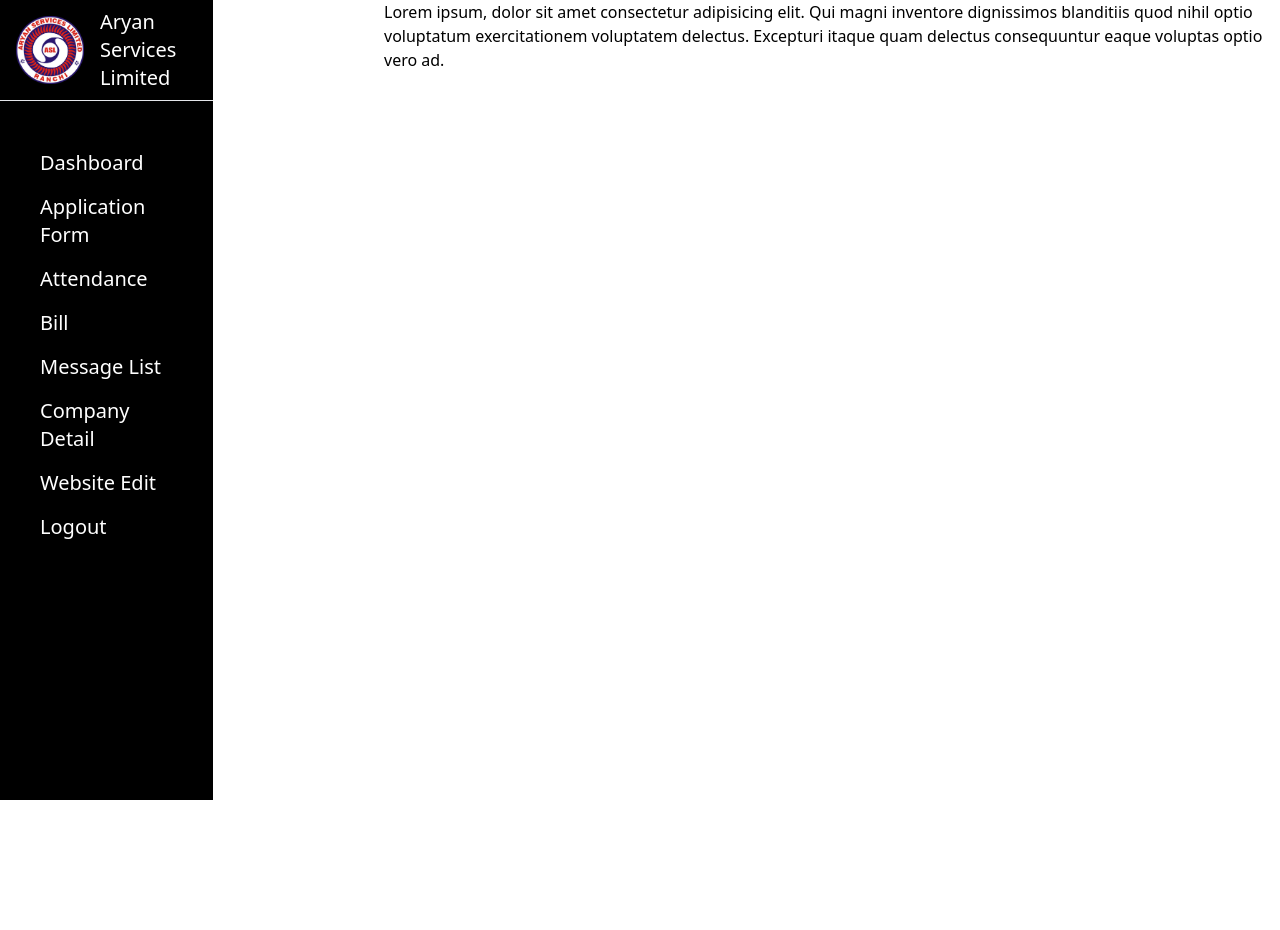
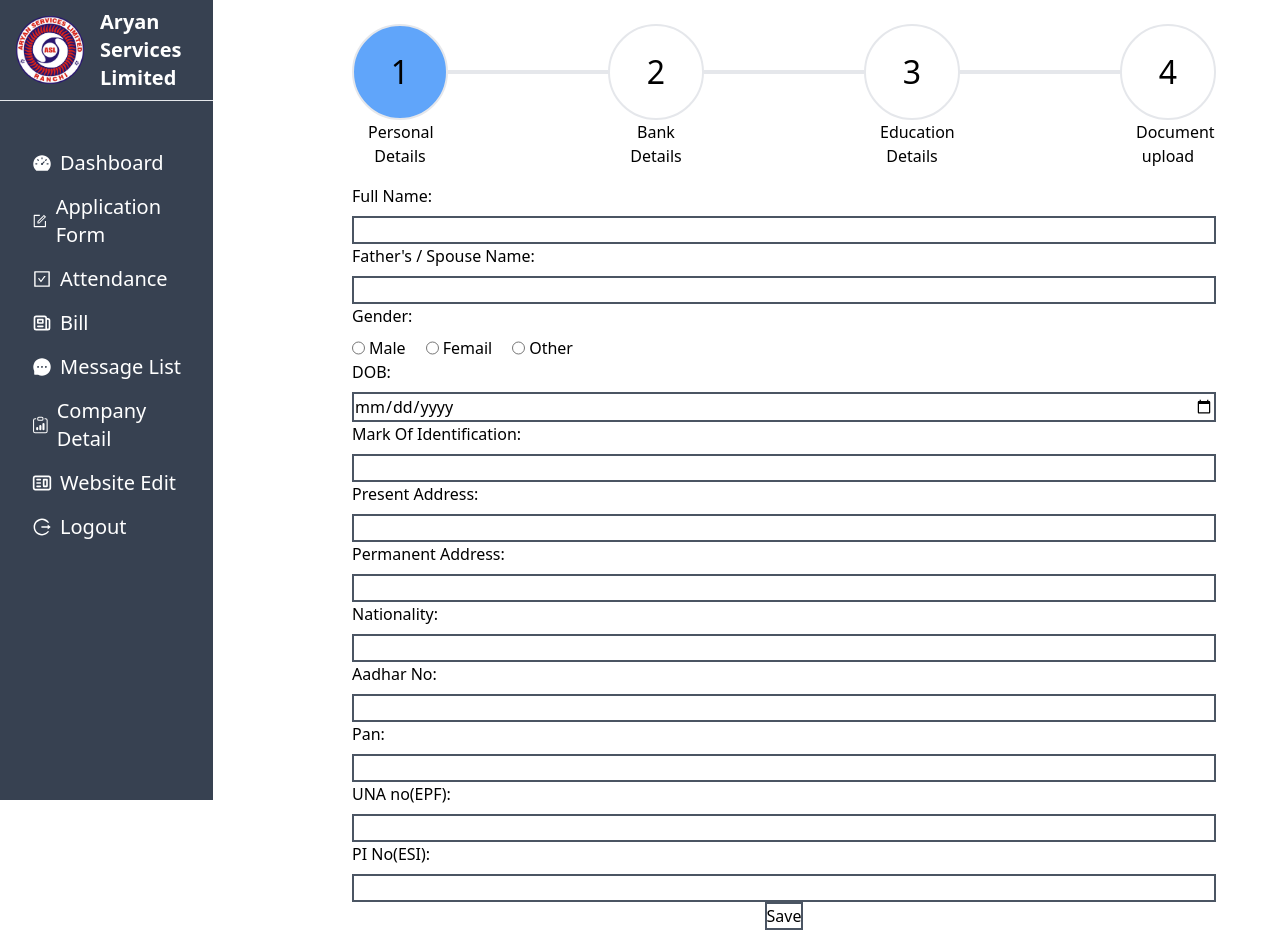
Before and after one commit to Raushan132/aryan_services, a React (Vite) app: page /admin/application in a window 1280 px wide. Before the commit the page ends 800 px from the top, so only its background shows below. Built offline with nearby package versions, Linux system fonts and the light colour scheme.

Commit message:
add multistep logic component

```diff
--- a/package.json
+++ b/package.json
@@ -10,8 +10,10 @@
   },
   "dependencies": {
     "aos": "^2.3.4",
+    "formik": "^2.2.9",
     "react": "^18.2.0",
     "react-dom": "^18.2.0",
+    "react-icons": "^4.7.1",
     "react-router-dom": "^6.8.1",
     "swiper": "^9.0.5"
   },
--- a/src/Admin.jsx
+++ b/src/Admin.jsx
@@ -1,23 +1,28 @@
 import React from 'react'
 import { Route, Routes } from 'react-router-dom'
-import Application from './assets/backcomp/Application'
+import Application from './assets/backcomp/application/Application'
 import Dashboard from './assets/backcomp/Dashboard'
 import Sidebar from './assets/backcomp/Sidebar'
 import Error from './assets/component/error/Error'
+
+
 
 const Admin = () => {
   return (
     <>
 
       <Sidebar />
+      <div className="md:ml-72">
+
       <Routes>
 
 
           <Route path="/dashboard" element={<Dashboard />} />
-          <Route path="application" element={<Application />} />
+          <Route path="/application" element={<Application />} />
           <Route path="*" element={<Error />}/>
 
       </Routes>
+      </div>
     </>
   )
 }
--- a/src/assets/backcomp/Application.jsx
+++ /dev/null
@@ -1,13 +0,0 @@
-import React from 'react'
-
-const Application = () => {
-  return (
-    <>
-      <div className="md:ml-96">
-        Lorem ipsum, dolor sit amet consectetur adipisicing elit. Qui magni inventore dignissimos blanditiis quod nihil optio voluptatum exercitationem voluptatem delectus. Excepturi itaque quam delectus consequuntur eaque voluptas optio vero ad.
-      </div>
-    </>
-  )
-}
-
-export default Application
--- a/src/assets/backcomp/Sidebar.jsx
+++ b/src/assets/backcomp/Sidebar.jsx
@@ -1,35 +1,62 @@
-import React from 'react'
+import React, { useEffect, useState } from 'react'
+import {AiFillDashboard,AiOutlineForm,AiOutlineCheckSquare,AiFillMessage,AiOutlineLogout} from 'react-icons/ai';
+import {HiOutlineNewspaper} from 'react-icons/hi'
+import {BsClipboardData} from 'react-icons/bs'
+import {CgWebsite} from 'react-icons/cg'
+import { Link } from 'react-router-dom';
+
 
 
 const Sidebar = () => {
+
+  const[hamburger,setHamburger]= useState(true)
+  window.addEventListener("resize",
+  ()=>{setHamburger(window.innerWidth>639)})
+
+  const handleHamClick= ()=>{
+    setHamburger(!hamburger)
+  }
+
+
+
+
+
+
+
+
   return (
     <>
-      <div className="fixed w-full">
-        <div className="h-screen  md:w-1/3 lg:w-1/4 xl:w-1/6 bg-black text-white">
+
+
+      <div className=" ">
+        <div className={`fixed z-50 h-screen ${hamburger?" sm:w-1/3 lg:w-1/4 xl:w-1/6 w-full ":"w-0"} transition-all overflow-hidden  bg-gray-700 text-white`}>
           <div className="">
             <div className=" ">
+            <i onClick={handleHamClick} className="fa fa-close text-red-500 text-3xl flex justify-end -translate-x-5 translate-y-2 sm:hidden" />
               <div className="flex  justify-center items-center">
                 <img className='w-[100px] p-4' src="../images/Logo.png" alt="" />
-                <div className="text-xl">Aryan Services Limited</div>
+                <div className="md:text-xl font-bold">Aryan Services Limited</div>
               </div>
               <hr className="w-full " />
             </div>
-            <ul className='w-full flex flex-col  mt-10 '>
-              <li className='w-full flex flex-col   text-xl'>
-                <a className="w-full px-10 py-2 text-center md:text-start hover:bg-gray-500" href="">Dashboard</a>
-                <a className="w-full px-10 py-2 text-center md:text-start hover:bg-gray-500" href="">Application Form</a>
-                <a className="w-full px-10 py-2 text-center md:text-start hover:bg-gray-500" href="">Attendance</a>
-                <a className="w-full px-10 py-2 text-center md:text-start hover:bg-gray-500" href="">Bill</a>
-                <a className="w-full px-10 py-2 text-center md:text-start hover:bg-gray-500" href="">Message List</a>
-                <a className="w-full px-10 py-2 text-center md:text-start hover:bg-gray-500" href="">Company Detail</a>
-                <a className="w-full px-10 py-2 text-center md:text-start hover:bg-gray-500" href="">Website Edit</a>
-                <a className="w-full px-10 py-2 text-center md:text-start hover:bg-gray-500" href="">Logout</a>
+
+            <ul className='w-full   mt-10 '>
+              <li className='w-full flex flex-col  text-md md:text-xl'>
+                <Link  className="w-full px-8 py-2  md:text-start hover:bg-gray-500 flex items-center gap-2" to="/dashboard"><AiFillDashboard />Dashboard</Link >
+                <Link className="w-full px-8 py-2  md:text-start hover:bg-gray-500 flex items-center gap-2" to="/application"><AiOutlineForm />Application Form</Link>
+                <a className="w-full px-8 py-2  md:text-start hover:bg-gray-500 flex items-center gap-2" href=""><AiOutlineCheckSquare />Attendance</a>
+                <a className="w-full px-8 py-2  md:text-start hover:bg-gray-500 flex items-center gap-2" href=""><HiOutlineNewspaper />Bill</a>
+                <a className="w-full px-8 py-2  md:text-start hover:bg-gray-500 flex items-center gap-2" href=""><AiFillMessage />Message List</a>
+                <a className="w-full px-8 py-2  md:text-start hover:bg-gray-500 flex items-center gap-2" href=""><BsClipboardData />Company Detail</a>
+                <a className="w-full px-8 py-2  md:text-start hover:bg-gray-500 flex items-center gap-2" href=""><CgWebsite />Website Edit</a>
+                <a className="w-full px-8 py-2  md:text-start hover:bg-gray-500 flex items-center gap-2" href=""><AiOutlineLogout/>Logout</a>
               </li>
             </ul>
           </div>
         </div>
 
       </div>
+      <i onClick={handleHamClick} className='fa-solid fa-bars translate-x-5 translate-y-5 z-50 text-3xl  sm:hidden' />
     </>
   )
 }
--- /dev/null
+++ b/src/assets/backcomp/application/Application.jsx
@@ -0,0 +1,19 @@
+import React from 'react'
+import MultiStep from './MultiStep'
+import PersonalForm from './PersonalForm'
+
+const Application = () => {
+
+
+
+  return (
+    <>
+
+         <MultiStep />
+         <PersonalForm />
+
+    </>
+  )
+}
+
+export default Application
--- /dev/null
+++ b/src/assets/backcomp/application/MultiStep.jsx
@@ -0,0 +1,55 @@
+import React, { useState } from 'react'
+import { handleLineStep,handleStep } from './MultiStepLogin'
+
+const MultiStep = () => {
+     const[step,setStep] = useState(1)
+    return (
+        <>
+            <div className="">
+
+                <div className=" flex justify-center items-center mb-10 ">
+
+
+                    <div className="flex flex-col items-center  translate-y-6">
+                        <div className={handleStep(1,step)}>
+                            <h1 className='text-[32px]'>1</h1>
+                        </div>
+                        <div className="w-16 text-center">Personal Details</div>
+                    </div>
+
+                    {/* line between */}
+                    <div className={handleLineStep(2,step)}></div>
+
+                    <div className="flex flex-col items-center  translate-y-6">
+                        <div className={handleStep(2,step)}>
+                            <h1 className='text-[32px]'>2</h1>
+                        </div>
+                        <div className="w-16 text-center">Bank Details</div>
+                    </div>
+
+                    {/* line between */}
+                    <div className={handleLineStep(3,step)}></div>
+
+                    <div className="flex flex-col items-center  translate-y-6">
+                        <div className={handleStep(3,step)}>
+                            <h1 className='text-[32px]'>3</h1>
+                        </div>
+                        <div className="w-16 text-center">Education Details</div>
+                    </div>
+                    {/* line between */}
+                    <div className={handleLineStep(4,step)}></div>
+
+                    <div className="flex flex-col items-center  translate-y-6">
+                        <div className={handleStep(4,step)}>
+                            <h1 className='text-[32px]'>4</h1>
+                        </div>
+                        <div className="w-16 text-center">Document upload</div>
+                    </div>
+
+                </div>
+            </div>
+        </>
+    )
+}
+
+export default MultiStep
--- /dev/null
+++ b/src/assets/backcomp/application/MultiStepLogin.jsx
@@ -0,0 +1,24 @@
+import React from "react";
+
+
+
+
+    const activeClass={
+        completed:"bg-green-400 text-white transition w-24 h-24 rounded-full border-2 flex justify-center items-center",
+         working:"bg-blue-400 w-24 h-24 rounded-full  border-2 flex justify-center items-center",
+        notWorking:"bg-white w-24 h-24 rounded-full  border-2 flex justify-center items-center",
+
+    }
+
+    const activeLineStyle={
+        completed:"w-40  border-2 border-green-400",
+        working:"w-40  border-2 border-blue-400",
+        notWorking:"w-40  border-2 "
+    }
+  export  const handleLineStep = (val,step)=>{
+        return step>=val?activeLineStyle.completed:activeLineStyle.notWorking
+    }
+  export  const handleStep= (val,step)=>{
+        // console.log(val);
+       return step>val?activeClass.completed:step==val?activeClass.working:activeClass.notWorking
+    }
--- /dev/null
+++ b/src/assets/backcomp/application/PersonalForm.jsx
@@ -0,0 +1,75 @@
+import React from 'react'
+
+const PersonalForm = () => {
+
+    return (
+        <>
+
+            <div className="mx-16">
+                <form>
+                    <div className='flex flex-col  gap-2'>
+                        <label htmlFor="">Full Name:</label>
+                        <input type="text" name="" id="" className='border-2 border-gray-600' />
+                    </div>
+                    <div className='flex flex-col  gap-2'>
+                        <label htmlFor="">Father's / Spouse Name:</label>
+                        <input type="text" name="" id="" className='border-2 border-gray-600' />
+                    </div>
+                    <div className='flex flex-col  gap-2'>
+                        <label htmlFor="">Gender:</label>
+                        <div className="flex gap-5">
+                           <span className='flex gap-1'> <input type="radio" name="gender" className='border-2 border-gray-600' />Male</span>
+                            <span className='flex gap-1'><input type="radio" name="gender"  className='border-2 border-gray-600' />Femail</span>
+                            <span className='flex gap-1'><input type="radio" name="gender"  className='border-2 border-gray-600' />Other</span>
+                        </div>
+                    </div>
+                    <div className='flex flex-col  gap-2'>
+                        <label htmlFor="">DOB:</label>
+                        <input type="date" name="" id="" className='border-2 border-gray-600' />
+                    </div>
+                    <div className='flex flex-col  gap-2'>
+                        <label htmlFor="">Mark Of Identification:</label>
+                        <input type="text" name="" id="" className='border-2 border-gray-600' />
+                    </div>
+                    <div className='flex flex-col  gap-2'>
+                        <label htmlFor="">Present Address:</label>
+                        <input type="text" name="" id="" className='border-2 border-gray-600' />
+                    </div>
+                    <div className='flex flex-col  gap-2'>
+                        <label htmlFor="">Permanent Address:</label>
+                        <input type="text" name="" id="" className='border-2 border-gray-600' />
+                    </div>
+                    <div className='flex flex-col  gap-2'>
+                        <label htmlFor="">Nationality:</label>
+                        <input type="text" name="" id="" className='border-2 border-gray-600' />
+                    </div>
+                    <div className='flex flex-col  gap-2'>
+                        <label htmlFor="">Aadhar No:</label>
+                        <input type="text" name="" id="" className='border-2 border-gray-600' />
+                    </div>
+                    <div className='flex flex-col  gap-2'>
+                        <label htmlFor="">Pan:</label>
+                        <input type="text" name="" id="" className='border-2 border-gray-600' />
+                    </div>
+                    <div className='flex flex-col  gap-2'>
+                        <label htmlFor="">UNA no(EPF):</label>
+                        <input type="text" name="" id="" className='border-2 border-gray-600' />
+                    </div>
+                    <div className='flex flex-col  gap-2'>
+                        <label htmlFor="">PI No(ESI):</label>
+                        <input type="text" name="" id="" className='border-2 border-gray-600' />
+                    </div>
+
+                    <div className='flex flex-col items-center justify-center'>
+
+                        <input type="submit" name="" value="Save" className='border-2 border-gray-600' />
+                    </div>
+
+                </form>
+
+            </div>
+        </>
+    )
+}
+
+export default PersonalForm
--- a/src/main.jsx
+++ b/src/main.jsx
@@ -1,28 +1,31 @@
-import React, { useState } from 'react'
+import React from 'react'
 import ReactDOM from 'react-dom/client'
-import { BrowserRouter, useLocation } from 'react-router-dom'
+import { BrowserRouter} from 'react-router-dom'
 import Admin from './Admin'
 import App from './App'
 import './index.css'
 
 
 
-
 const location = window.location.pathname.substring(0,6);
 
 
-location!=="/admin"? ReactDOM.createRoot(
-  document.getElementById('root')).render(
-  <React.StrictMode>
-    <BrowserRouter>
-      <App />
-    </BrowserRouter>
-  </React.StrictMode>,
-)  :    ReactDOM.createRoot(
-     document.getElementById('root')).render(
-      <React.StrictMode>
-    <BrowserRouter basename='/admin'>
-      <Admin />
-    </BrowserRouter>
-  </React.StrictMode>,
-     )
+const isAdmin= ()=>{
+
+  return location !== "/admin";
+}
+
+
+const handleRoot=(Comp)=>{
+
+   ReactDOM.createRoot(document.getElementById('root')).render(
+    <React.StrictMode>
+      <BrowserRouter basename={isAdmin()?"":"/admin"}>
+        <Comp />
+      </BrowserRouter>
+    </React.StrictMode>,
+  )
+}
+
+
+isAdmin()?handleRoot(App) :handleRoot(Admin)
```
Also changed, not shown: 1 other file (tests, documents, lock files or other folders).
